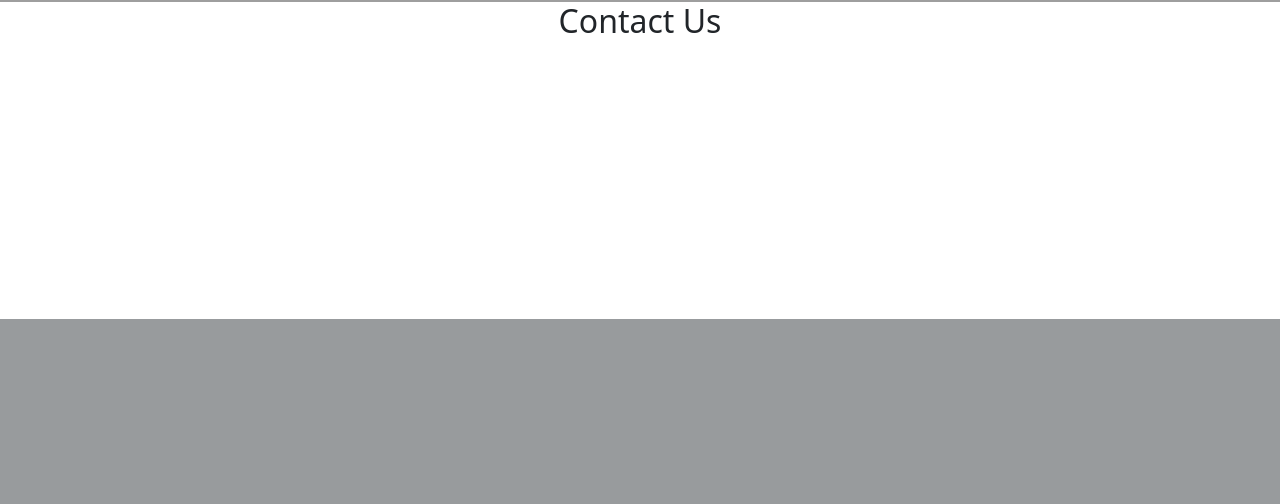
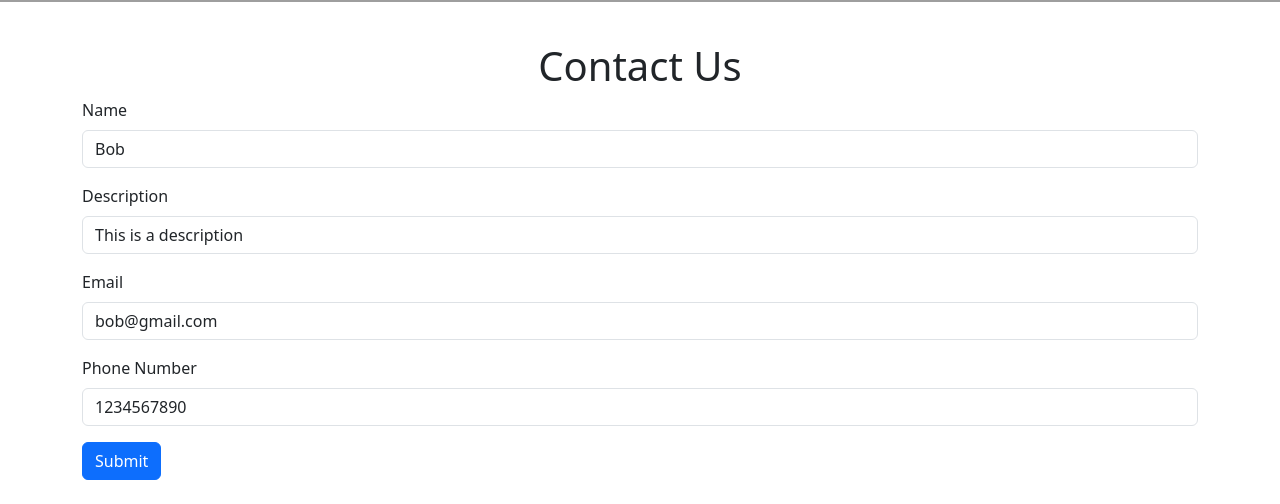
Before and after one commit to Hardvan/Learning-Django, a Django app: page /contact in a window 1280 px wide. Shown: the part 481-985 px from the top of the page. Before the commit the page ends 800 px from the top, so only its background shows below. Run offline with Django 4.2, Linux system fonts and the light colour scheme; grey boxes are pictures that could not be loaded.

Commit message:
Add form in contact.html

```diff
--- a/templates/contact.html
+++ b/templates/contact.html
@@ -12,8 +12,70 @@
     class="d-block w-100 mx-0"
     alt=""
   />
+</div>
 
-  <h2 class="text-center">Contact Us</h2>
+<div class="container mt-3 py-4">
+  <h1 class="text-center">Contact Us</h1>
+
+  <form method="POST" action="/contact">
+    <!-- CSRF Token -->
+    <!-- This is a security feature to prevent cross-site request forgery (csrf) -->
+    {% csrf_token %}
+    <!-- Name -->
+    <div class="mb-3">
+      <label for="name" class="form-label">Name</label>
+      <input
+        type="text"
+        name="name"
+        class="form-control"
+        id="name"
+        placeholder="Enter your name"
+        value="Bob"
+      />
+    </div>
+
+    <!-- Description -->
+    <div class="mb-3">
+      <label for="desc" class="form-label">Description</label>
+      <input
+        type="text"
+        name="desc"
+        class="form-control"
+        id="desc"
+        placeholder="Enter your description"
+        value="This is a description"
+      />
+    </div>
+
+    <!-- Email -->
+    <div class="mb-3">
+      <label for="email" class="form-label">Email</label>
+      <input
+        type="email"
+        name="email"
+        class="form-control"
+        id="email"
+        placeholder="Enter your email"
+        value="bob@gmail.com"
+      />
+    </div>
+
+    <!-- Phone -->
+    <div class="mb-3">
+      <label for="phone" class="form-label">Phone Number</label>
+      <input
+        type="text"
+        name="phone"
+        class="form-control"
+        id="phone"
+        placeholder="Enter your phone"
+        value="1234567890"
+      />
+    </div>
+
+    <!-- Submit -->
+    <button type="submit" class="btn btn-primary">Submit</button>
+  </form>
 </div>
 
 {% endblock body %}
```
